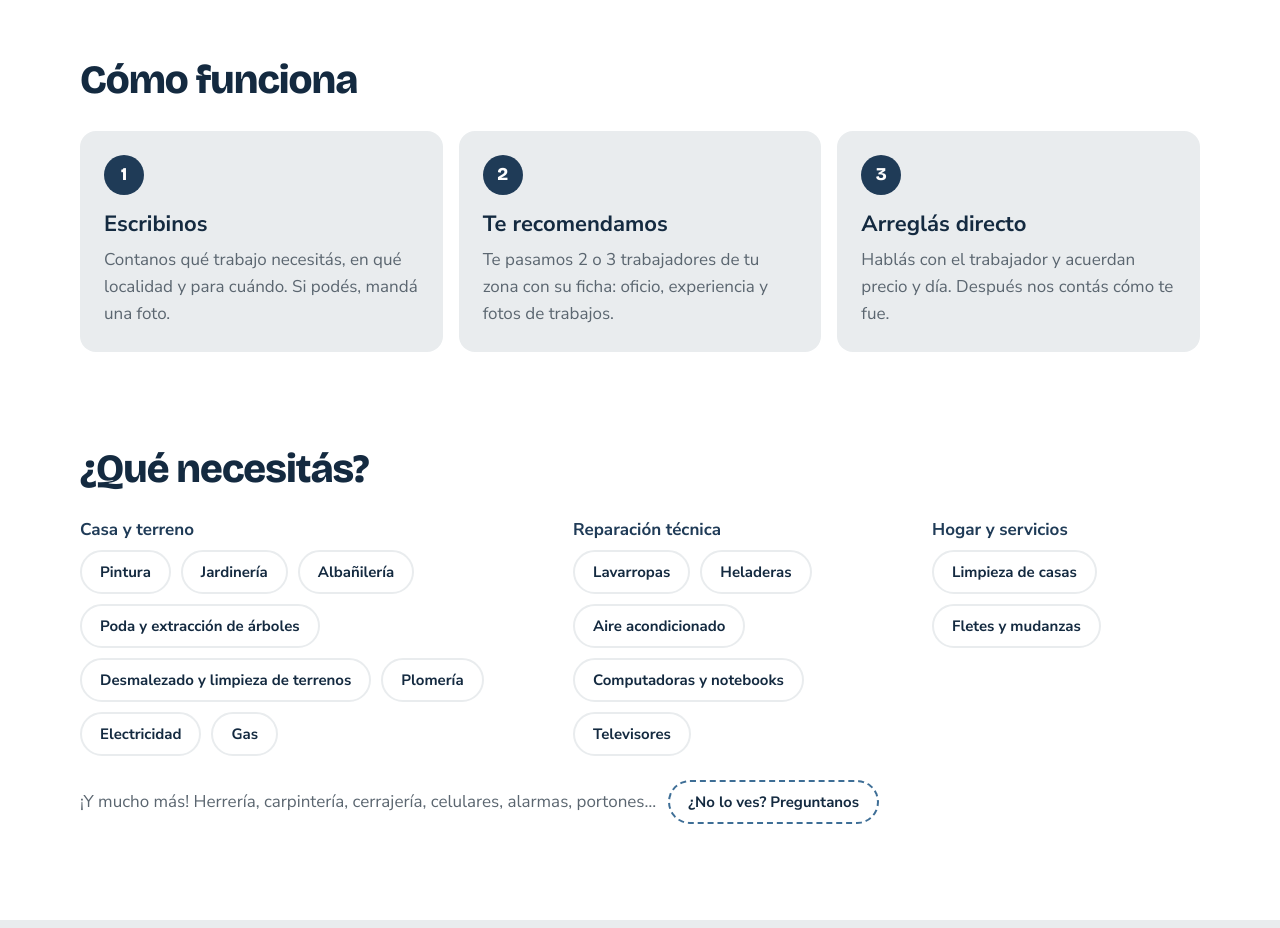
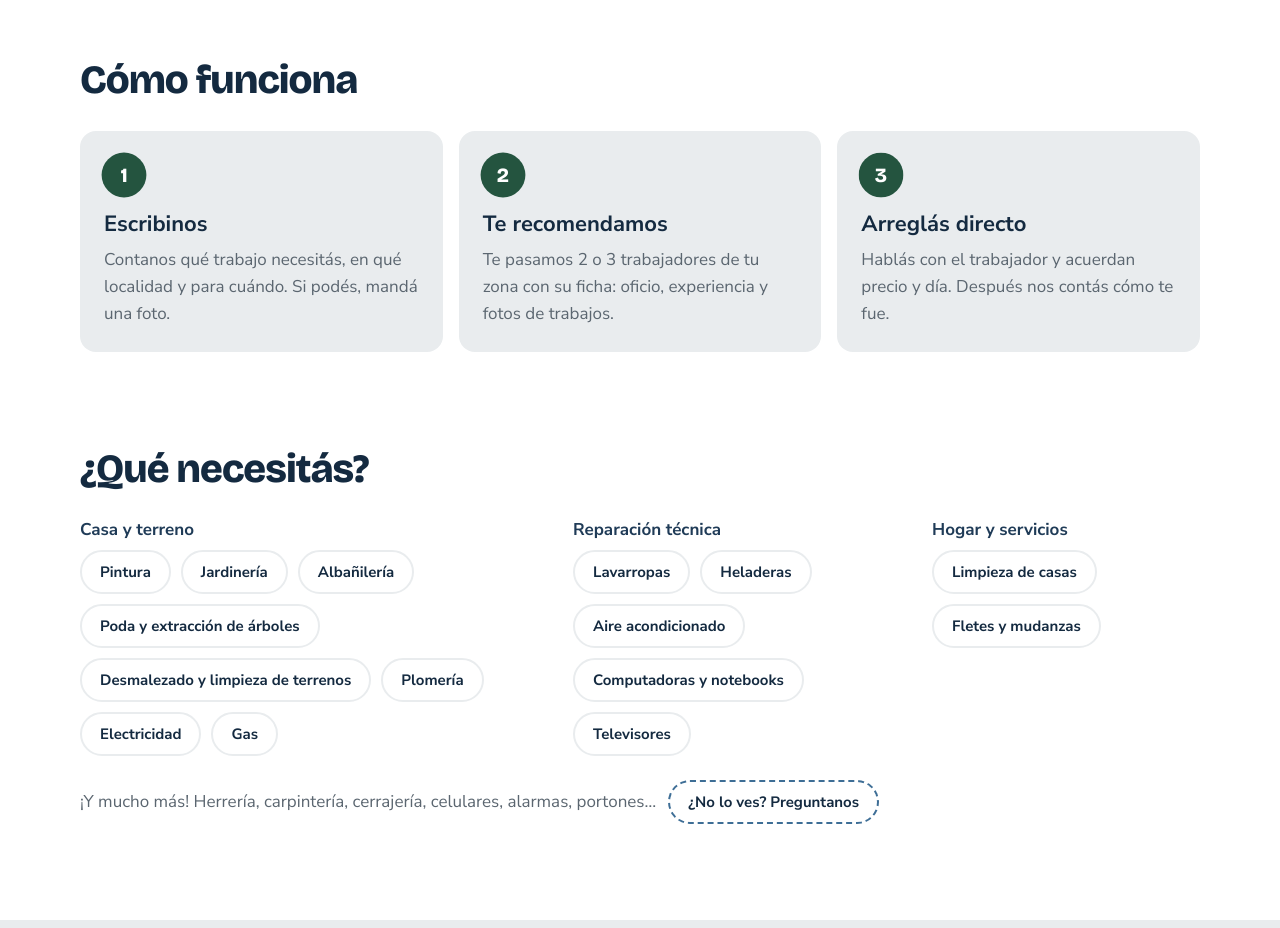
Before and after one commit to Juanigna11/TuAmigoSerrano-, a plain HTML site: page index.html in a window 1280 px wide. Shown: the part 800-1728 px from the top of the page. Drawn offline with nearby package versions, Linux system fonts and the light colour scheme; no server answers.

Commit message:
Cómo funciona: pelotita amarilla que recorre los pasos al scrollear y pinta cada número de verde
Co-Authored-By: Claude Opus 5.5 <noreply@anthropic.com>
Claude-Session: https://claude.ai/code/session_01LDNeVLGskCdB8r3Rc6quP4

```diff
--- a/css/styles.css
+++ b/css/styles.css
@@ -441,7 +441,24 @@ a {
 .pasos--en-vista .paso:nth-child(2) { animation-delay: 0.25s; }
 .pasos--en-vista .paso:nth-child(3) { animation-delay: 0.5s; }
 @keyframes paso-aparece {
-  to { opacity: 1; transform: translateY(0); }
+  /* "none" (y no translateY(0)) para que al terminar la tarjeta no quede
+     como capa aparte y la pelotita pueda pasar por debajo de los números */
+  to { opacity: 1; transform: none; }
+}
+
+/* Pelotita que recorre los pasos (solo en pantallas anchas, ver sección 14).
+   main.js la mueve según cuánto scrolleaste dentro de la sección y
+   le pone "paso__numero--alcanzado" a cada número que ya pasó. */
+.pasos { position: relative; z-index: 0; }
+.pasos__pelotita { display: none; }
+.paso__numero {
+  position: relative;
+  z-index: 2;                        /* por encima de la pelotita */
+  transition: background-color 0.3s, transform 0.3s;
+}
+.paso__numero.paso__numero--alcanzado {   /* doble clase: gana a la regla de .paso__numero */
+  background: var(--verde-serrano);
+  transform: scale(1.12);
 }
 
 .paso__numero {
@@ -895,6 +912,19 @@ a {
   .pasos {
     grid-template-columns: repeat(3, 1fr);
   }
+  .pasos__pelotita {
+    display: block;
+    position: absolute;
+    z-index: 1;
+    top: 0;
+    left: 0;
+    width: 16px;
+    height: 16px;
+    border-radius: 50%;
+    background: var(--amarillo-sol);
+    pointer-events: none;
+    will-change: translate;          /* le avisa al navegador que se va a mover */
+  }
 
   .bloque {
     grid-template-columns: 1.15fr 1fr;
--- a/js/main.js
+++ b/js/main.js
@@ -96,6 +96,14 @@ if (listaPasos && "IntersectionObserver" in window) {
     if (entradas[0].isIntersecting) {
       listaPasos.classList.add("pasos--en-vista");
       vigiaPasos.disconnect();
+      // Cuando termina la última tarjeta, sacamos las clases de la
+      // animación: así ninguna tarjeta queda "en su propia capa" y la
+      // pelotita pasa por debajo de los números.
+      listaPasos.addEventListener("animationend", function (evento) {
+        if (evento.target === listaPasos.querySelector(".paso:last-of-type")) {
+          listaPasos.classList.remove("pasos--animado", "pasos--en-vista");
+        }
+      });
     }
   }, { threshold: 0.35 });
   vigiaPasos.observe(listaPasos);
@@ -135,3 +143,67 @@ if (heroSierras && !pideMenosMovimiento) {
 
   moverSierras();
 }
+
+
+/*
+  Pelotita que recorre "Cómo funciona"
+  ------------------------------------
+  1. Calculamos "avance": 0 cuando la sección recién asoma por abajo de
+     la pantalla y 1 cuando ya la recorriste.
+  2. Con ese número ubicamos la pelotita entre el centro del número 1
+     y el del 3 (pasando por el 2).
+  3. Cada número que la pelotita ya alcanzó se pinta de verde.
+  En celular la pelotita no se muestra (el CSS la oculta), pero los
+  números se pintan igual a medida que bajás.
+*/
+const pasosLista = document.querySelector(".pasos");
+const numerosPasos = pasosLista ? pasosLista.querySelectorAll(".paso__numero") : [];
+
+if (pasosLista && numerosPasos.length && !pideMenosMovimiento) {
+  const pelotita = document.createElement("span");
+  pelotita.className = "pasos__pelotita";
+  pelotita.setAttribute("aria-hidden", "true");
+  pasosLista.appendChild(pelotita);
+
+  let pasosPendiente = false;
+
+  function moverPelotita() {
+    pasosPendiente = false;
+    const caja = pasosLista.getBoundingClientRect();
+    const altoPantalla = window.innerHeight;
+
+    // Empieza cuando la sección está al 85% de la pantalla
+    // y termina cuando su final llega a la mitad.
+    const recorrido = altoPantalla * 0.35 + caja.height;
+    const avance = Math.min(Math.max((altoPantalla * 0.85 - caja.top) / recorrido, 0), 1);
+
+    // Centro de cada número, medido desde la esquina de la lista
+    const centros = Array.from(numerosPasos).map(function (numero) {
+      const r = numero.getBoundingClientRect();
+      return { x: r.left - caja.left + r.width / 2, y: r.top - caja.top + r.height / 2 };
+    });
+
+    // ¿Entre qué dos números está y cuánto avanzó en ese tramo?
+    const tramos = centros.length - 1;
+    const posicion = avance * tramos;                 // de 0 a 2
+    const i = Math.min(Math.floor(posicion), tramos - 1);
+    const t = posicion - i;
+    const x = centros[i].x + (centros[i + 1].x - centros[i].x) * t;
+    const y = centros[i].y + (centros[i + 1].y - centros[i].y) * t;
+    pelotita.style.translate = (x - 8) + "px " + (y - 8) + "px";   // 8 = mitad de la pelotita
+
+    numerosPasos.forEach(function (numero, n) {
+      numero.classList.toggle("paso__numero--alcanzado", posicion >= n - 0.05);
+    });
+  }
+
+  function pedirCuadro() {
+    if (!pasosPendiente) {
+      pasosPendiente = true;
+      requestAnimationFrame(moverPelotita);
+    }
+  }
+  window.addEventListener("scroll", pedirCuadro, { passive: true });
+  window.addEventListener("resize", pedirCuadro);
+  moverPelotita();
+}
```
